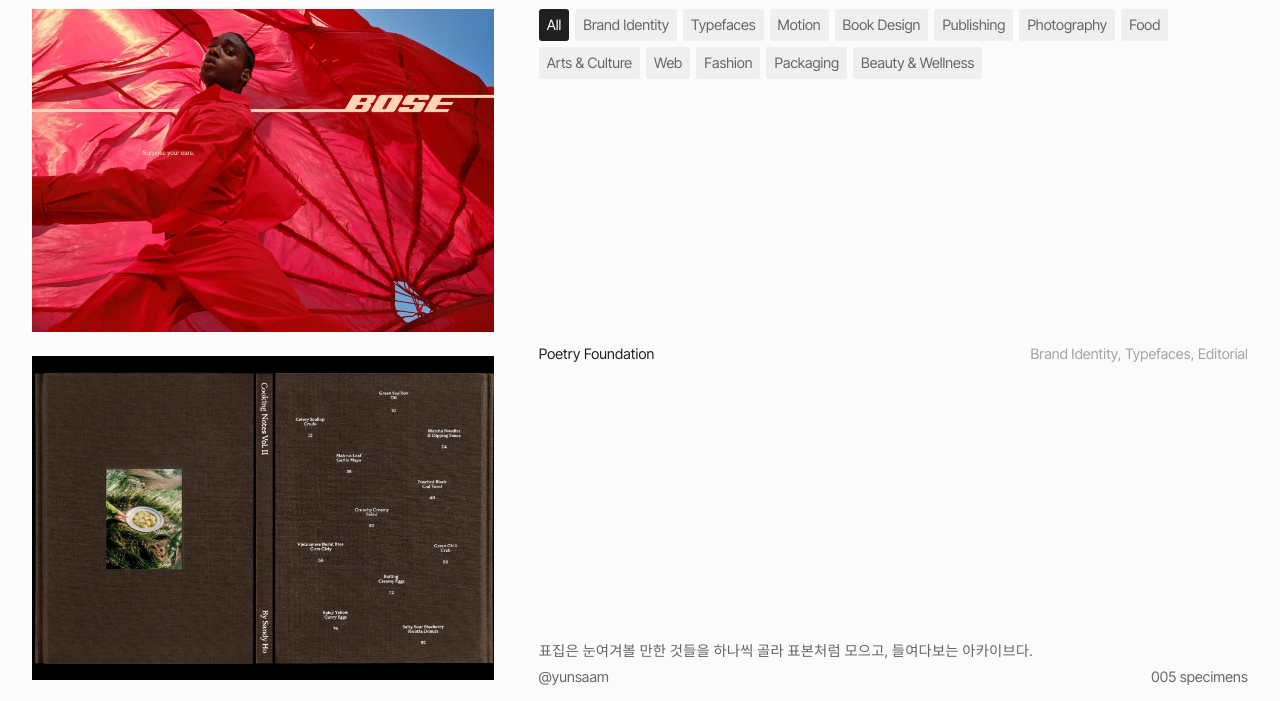
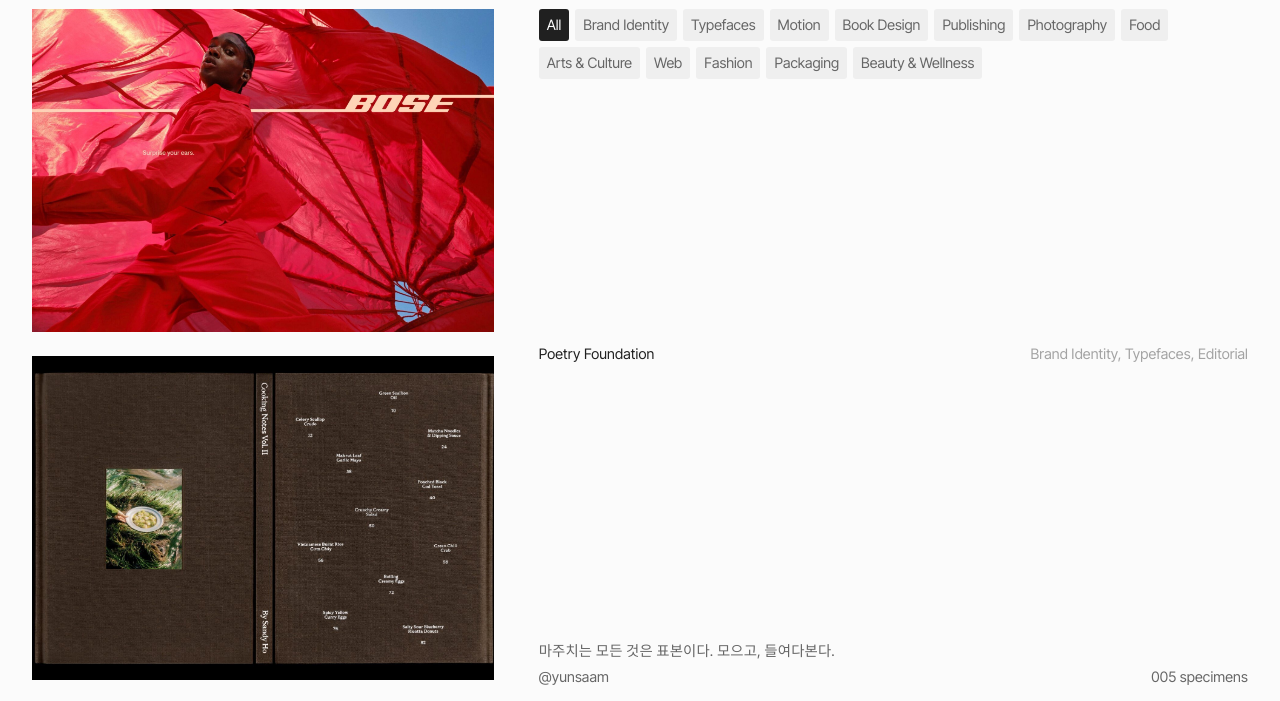
Before and after one commit to sehimm/PYOJIP, a plain HTML site: page index.html in a window 1280 px wide. Shown: the part 78-779 px from the top of the page. Drawn offline with Linux system fonts and the light colour scheme.

Commit message:
소개 문장 변경
Co-Authored-By: Claude Opus 5.5 <noreply@anthropic.com>
Claude-Session: https://claude.ai/code/session_01FzFxHtQuFjmvfgX3cum5d5

```diff
--- a/index.html
+++ b/index.html
@@ -271,7 +271,7 @@ body.lb-on { overflow: hidden; }
 </div>
 
 <script>
-const BLURB = "표집은 눈여겨볼 만한 것들을 하나씩 골라 표본처럼 모으고, 들여다보는 아카이브다.";
+const BLURB = "마주치는 모든 것은 표본이다. 모으고, 들여다본다.";
 let CASES = [];
 let FILTER = new Set();
 function allCats() {
```
